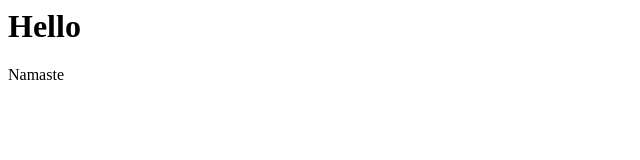
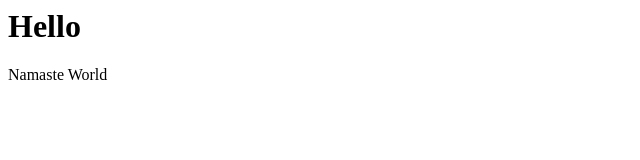
Before and after one commit to GoldenGeneration/git-refresh, a plain HTML site: page index.html in a window 1280 px wide. Shown: the full height of the page, 0-640 px from the left. Drawn offline with Linux system fonts and the light colour scheme.

Commit message:
simple word edit

```diff
--- a/index.html
+++ b/index.html
@@ -4,6 +4,6 @@
         <h1>
             Hello
         </h1>
-        <p>Namaste</p>
+        <p>Namaste World</p>
     </body>
 </html>
```
